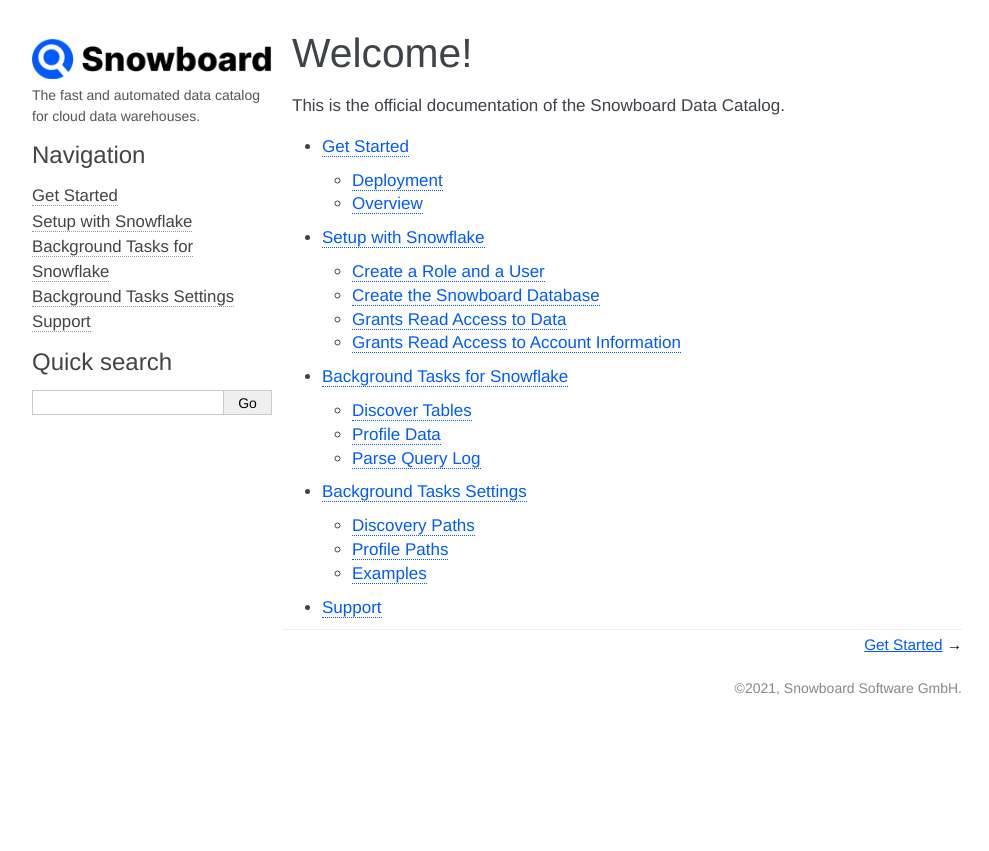
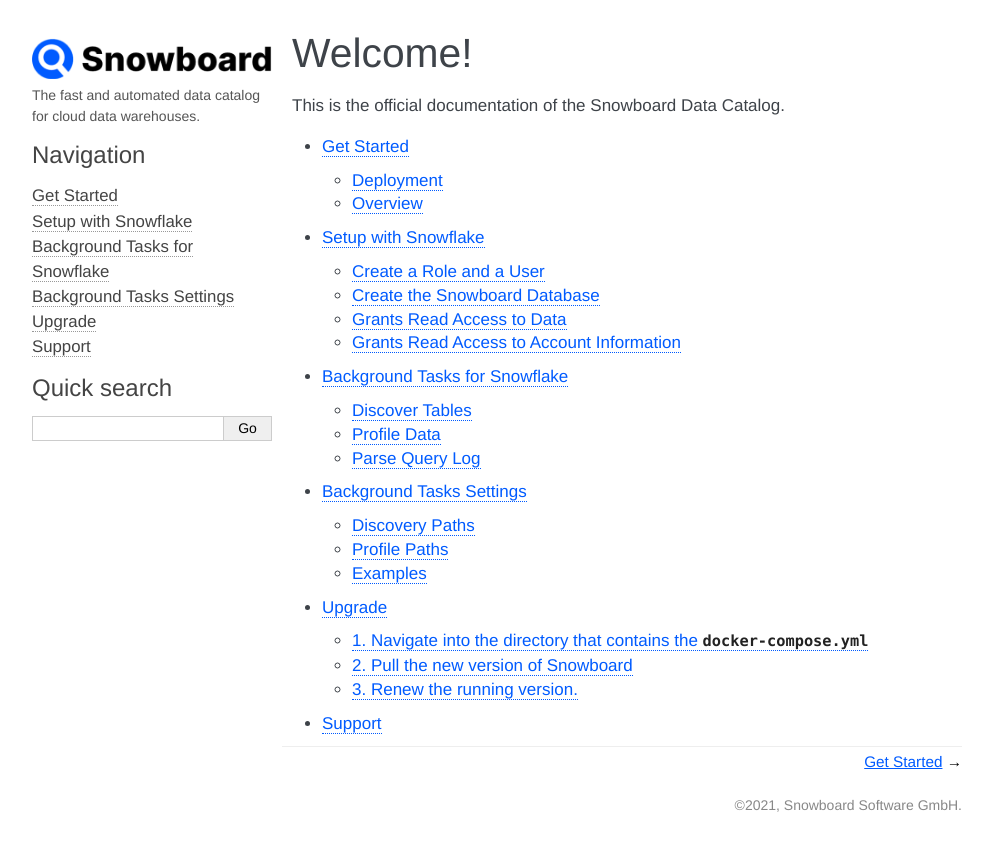
Before and after one commit to Snowboard-Software/snowboard_software, a Sphinx documentation site: the page built from docs/index.rst, in a window 1280 px wide. Shown: the top 851 px of the page, without its empty margins (148-1137 px from the left). Built offline with Sphinx 7.4.7, drawn with Linux system fonts in a browser that asks for light colours.

Commit message:
added upgrade guide

````diff
--- a/docs/index.rst
+++ b/docs/index.rst
@@ -14,4 +14,5 @@
       Setup with Snowflake <snowflake_connection.md>
       Background Tasks for Snowflake <background_tasks.md>
       Background Tasks Settings <background_tasks_paths.md>
+      Upgrade <upgrade.md>
       Support <help.rst>
--- /dev/null
+++ b/docs/upgrade.md
@@ -0,0 +1,19 @@
+Upgrade Snowboard
+===========
+
+💡 Before you upgrade, we recommend you to back up your virtual machine that runs Snowboard.
+
+##### 1. Navigate into the directory that contains the `docker-compose.yml`
+```bash
+cd snowboard
+```
+
+##### 2. Pull the new version of Snowboard
+```bash
+docker-compose pull
+```
+##### 3. Renew the running version.
+```bash
+docker-compose up -d
+```
+This command automatically restarts the updated services.
````
